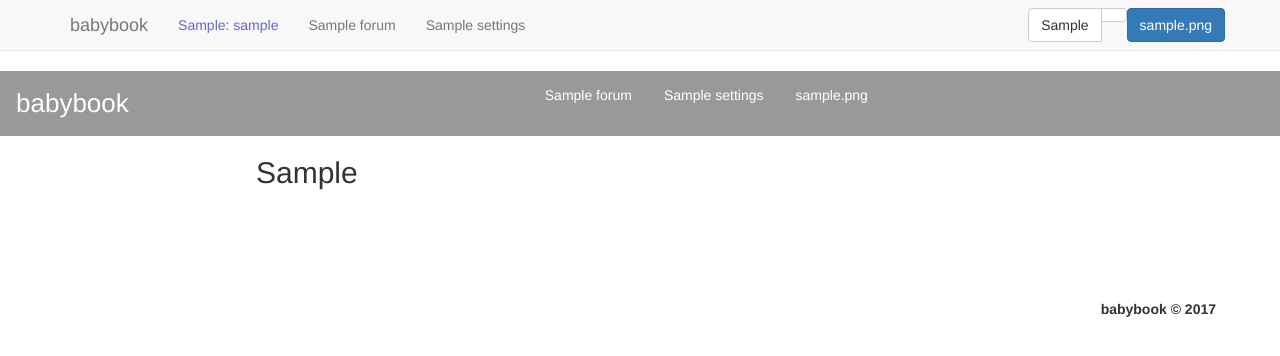
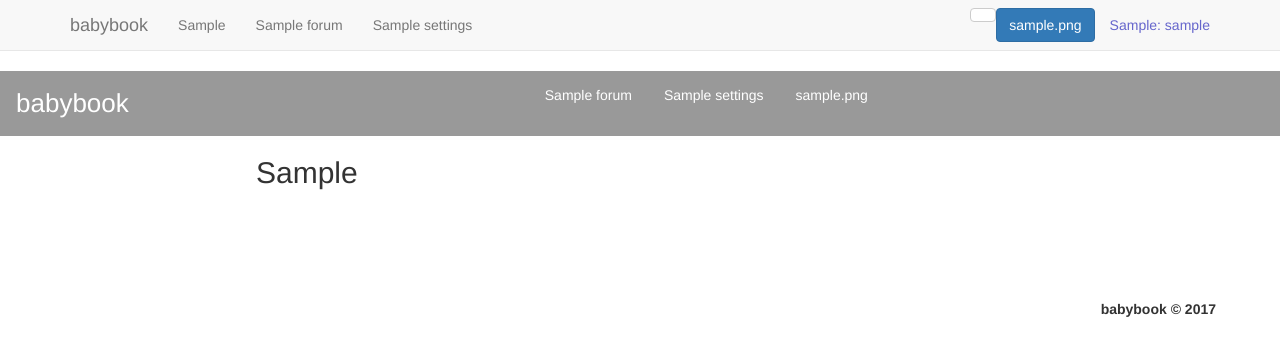
Before and after one commit to necrology27/babybook, a PHP site: the page made by application/views/home/index.php in a window 1280 px wide. Shown: the top 356 px of the page. Run offline with PHP 8.4, Linux system fonts and the light colour scheme; the template is opened without the code that fills it: most values are stand-ins (such as "Sample title", 1, 10 or a date in 2020); data that the repository does not hold is empty; some libraries are stand-ins or nearby versions.

Commit message:
back_to_home nem kell, elég, ha a "logo"-ra kattintva visszamegy (Zoltán) a headerben a logged_in_as-t felcseréltem a Gyerek hozzáadása gombbal

```diff
--- a/application/controllers/child.php
+++ b/application/controllers/child.php
@@ -16,6 +16,7 @@
         $this->load->model('user_model');
         $this->load->model('image_model');
         $this->load->model('child_model');
+        $this->load->model('answer_model');
     }
 
     public function add_child($get_child_id = 0){
@@ -246,8 +247,8 @@
         $data['title'] = $this->lang->line('');
 
 
-
-
+       # $data['answers']=$this->answer_model->get_answers_with_data_by_child($child_id);
+       # var_dump($data['answers']); die();
 
         $this->load->view('templates/header', $data);
         $this->load->view('child_profil', $data);
--- a/application/core/MY_Controller.php
+++ b/application/core/MY_Controller.php
@@ -42,7 +42,6 @@
         $data['logout'] = $this->lang->line('logout');
         $data['forum'] = $this->lang->line('forum');
         $data['settings'] = $this->lang->line('settings');
-        $data['back_to_home'] = $this->lang->line('back_to_home');
         $data['save_button'] = $this->lang->line('save_button');
         $data['cancel_button'] = $this->lang->line('cancel_button');
         $data['add_button'] = $this->lang->line('add_button');
--- a/application/language/english/english_lang.php
+++ b/application/language/english/english_lang.php
@@ -25,7 +25,6 @@
 
 //labels
 $lang['password_label'] = "Password";
-$lang['back_to_home'] = "Back to home page";
 $lang['name_label'] = "Name";
 $lang['new_password_label'] = "New Password";
 $lang['confirm_password_label'] = "Confirm password";
--- a/application/language/hungarian/hungarian_lang.php
+++ b/application/language/hungarian/hungarian_lang.php
@@ -27,7 +27,6 @@
 //editing
 $lang['update_title'] = "Profil frissítése";
 $lang['child_update_title'] = "Frissítse gyereke profilját";
-$lang['back_to_home'] = "Vissza a főoldalra";
 $lang['name_label'] = "Név";
 $lang['new_password_label'] = "Új jelszó";
 $lang['confirm_password_label'] = "Jelszó megerősítése";
--- a/application/language/romanian/romanian_lang.php
+++ b/application/language/romanian/romanian_lang.php
@@ -39,7 +39,6 @@
 
 //buttons
 $lang['logout'] = "Delogare";
-$lang['back_to_home'] = "Înapoi la pagina de start";
 $lang['add_button'] = "Adăugare";
 $lang['save_button'] = "Salvare";
 $lang['cancel_button'] = "Anulare";
--- a/application/views/home/edit_self.php
+++ b/application/views/home/edit_self.php
@@ -1,4 +1,3 @@
-<button class="btn-default btn-right" onclick="location.href='<?php echo base_url();?>home'"><?php echo $back_to_home; ?></button>
 	<img src="<?php echo resources_url();?>img/lancletra.png" alt='"<?php echo $missing_image; ?>"' class="back-left" />
 
 	<div class="container animated_form">
--- a/application/views/save_child.php
+++ b/application/views/save_child.php
@@ -1,8 +1,6 @@
 
 
 <input id="child_id" type = 'hidden' value=<?php echo $child_id; ?> >
-
-<button class="btn-default btn-right" onclick="location.href='<?php echo base_url();?>home'"><?php echo $back_to_home; ?></button>
 	<?php if ($child_id != 0) {
 	echo '<img src='.uploads_url() . $user_id . "/" . $child_id . "/" . $this->image_model->get_def_img($child_id).' alt= '.$missing_image.'. class="back-left" />';
 	} ?>
--- a/application/views/templates/header.php
+++ b/application/views/templates/header.php
@@ -25,16 +25,16 @@
 
     <div class="collapse navbar-collapse" id="bs-example-navbar-collapse-1">
       <ul class="nav navbar-nav">
-		<li><p class="navbar-text" id="user"><?php echo $logged_in_as; ?>: <?php echo $user_name; ?></p></li>
+
+		<li><a href="<?php echo base_url();?>child/add_child"><?php echo $add_child; ?></a></li>
         <li><a href="#"><?php echo $forum; ?></a></li>
         <li><a href="#"><?php echo $settings; ?></a></li>
       </ul>
 
       <ul class="nav navbar-nav navbar-right">
-
-          	<li><div class="btn-group" role="group" aria-label="..."><button class="btn-default btn navbar-btn" onclick="location.href='<?php echo base_url();?>child/add_child'"><?php echo $add_child; ?></button>
-    		<button class="btn-default btn navbar-btn" onclick="location.href='<?php echo base_url();?>home/update'"><?php echo $edit_profile; ?></button></div></li>
+    		<li><button class="btn-default btn navbar-btn" onclick="location.href='<?php echo base_url();?>home/update'"><?php echo $edit_profile; ?></button></li>
       		<li><button  class="btn-primary btn navbar-btn" onclick="location.href='<?php echo base_url();?>home/logout'" ><?php echo $logout; ?></button></li>
+      		<li><p class="navbar-text" id="user"><?php echo $logged_in_as; ?>: <?php echo $user_name; ?></p></li>
       </ul>
 
     </div><!-- /.navbar-collapse -->
--- a/application/views/test_view.php
+++ b/application/views/test_view.php
@@ -1,4 +1,3 @@
-<button class="btn-default btn-right" onclick="location.href='<?php echo base_url();?>home'"><?php echo $back_to_home;?></button>
 <div class="container animated_form">
 	<div class="row">
 	<div class="col-md-6 col-md-offset-3">
--- a/resources/test.js
+++ b/resources/test.js
@@ -1,5 +1,6 @@
 $(document).ready(function() {
     $(".answerRadio").click(function (e) {
+
     	var name = $(this).attr('id');
     	var arr = name.split(".");
     	var id = arr[0];
```
Also changed, not shown: application/controllers/send_answer.php (line endings or trailing spaces).
